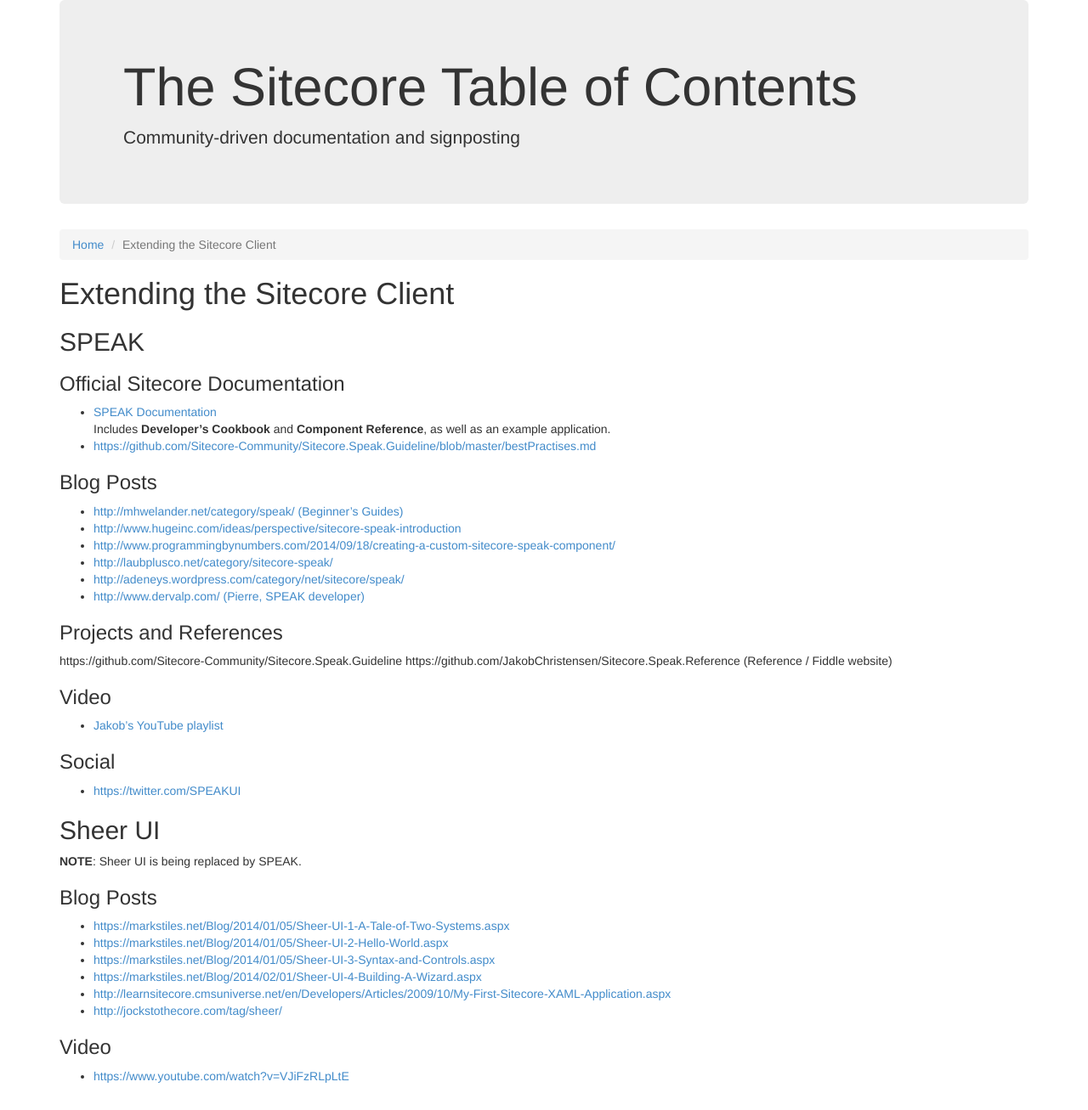
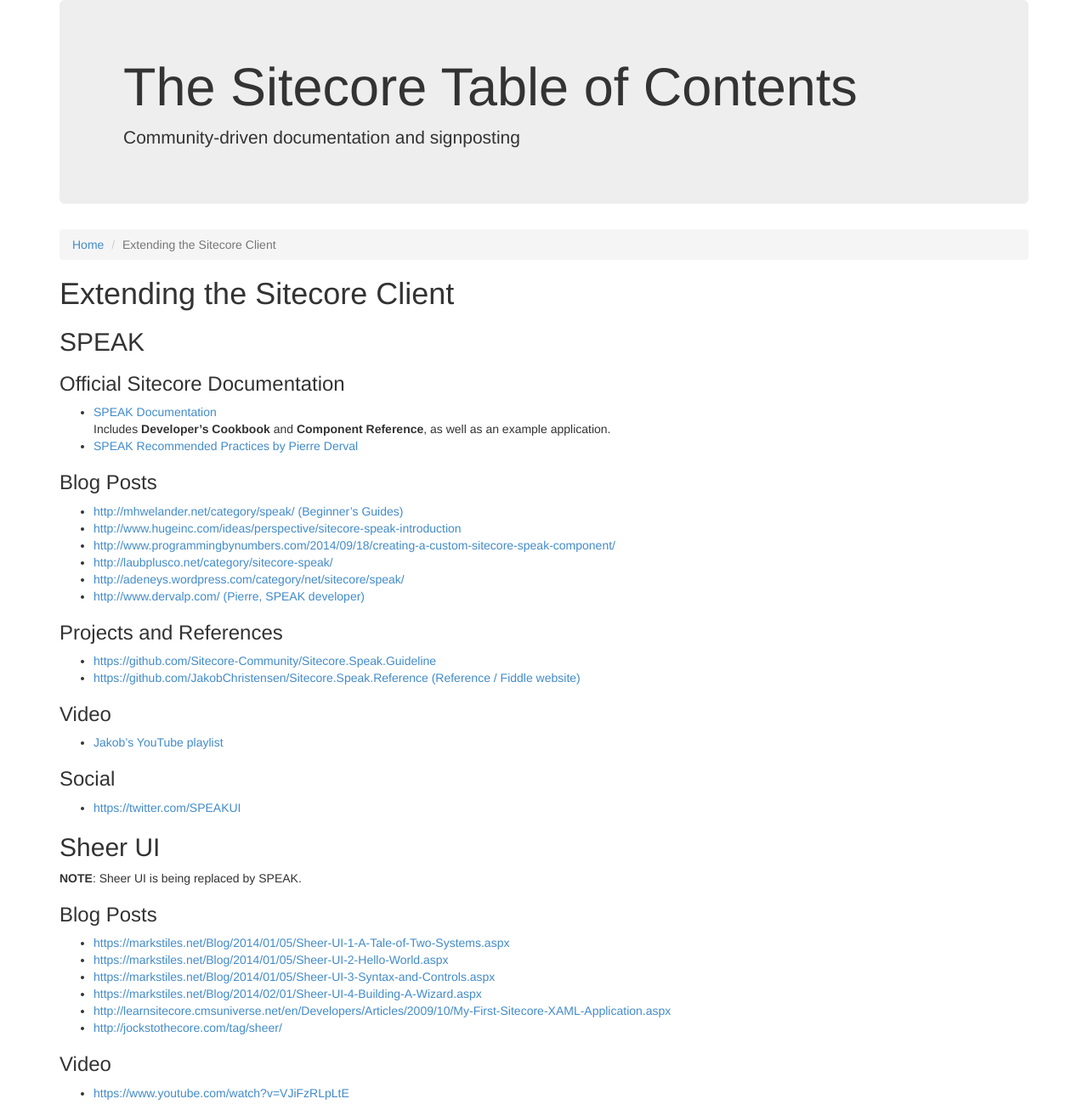
Before and after one commit to Sitecore-Community/docs, a Jekyll site: the page built from documentation/Extending the Sitecore Client/index.md, in a window 1280 px wide. Shown: the whole page at 85% size. Built offline with Jekyll 4.4.1, drawn with Linux system fonts in a browser that asks for light colours; nearby versions of some CDN libraries; some of the changed lines change nothing that is shown.

Commit message:
Cleaned up SPEAK docs

```diff
--- a/documentation/Extending the Sitecore Client/index.md
+++ b/documentation/Extending the Sitecore Client/index.md
@@ -10,7 +10,7 @@
 ### Official Sitecore Documentation
 * [SPEAK Documentation](http://sdn.sitecore.net/Reference/Sitecore%207/SPEAK.aspx)
 Includes **Developer's Cookbook** and **Component Reference**, as well as an example application.
-* [https://github.com/Sitecore-Community/Sitecore.Speak.Guideline/blob/master/bestPractises.md](https://github.com/Sitecore-Community/Sitecore.Speak.Guideline/blob/master/bestPractises.md)
+* [SPEAK Recommended Practices by Pierre Derval](https://github.com/Sitecore-Community/Sitecore.Speak.Guideline/blob/master/bestPractises.md)
 
 ### Blog Posts
 
@@ -23,8 +23,8 @@
 
 ### Projects and References
 
-https://github.com/Sitecore-Community/Sitecore.Speak.Guideline
-https://github.com/JakobChristensen/Sitecore.Speak.Reference (Reference / Fiddle website)
+* [https://github.com/Sitecore-Community/Sitecore.Speak.Guideline](https://github.com/Sitecore-Community/Sitecore.Speak.Guideline)
+* [https://github.com/JakobChristensen/Sitecore.Speak.Reference (Reference / Fiddle website)](https://github.com/JakobChristensen/Sitecore.Speak.Reference)
 
 ### Video
 
```
